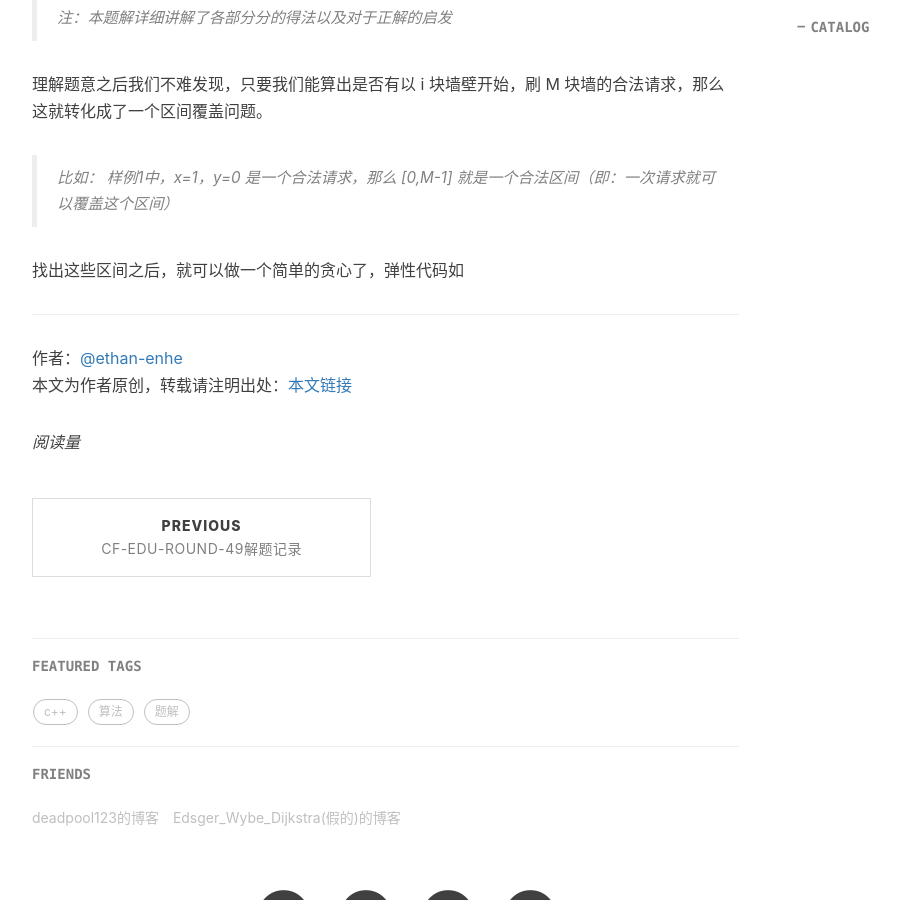
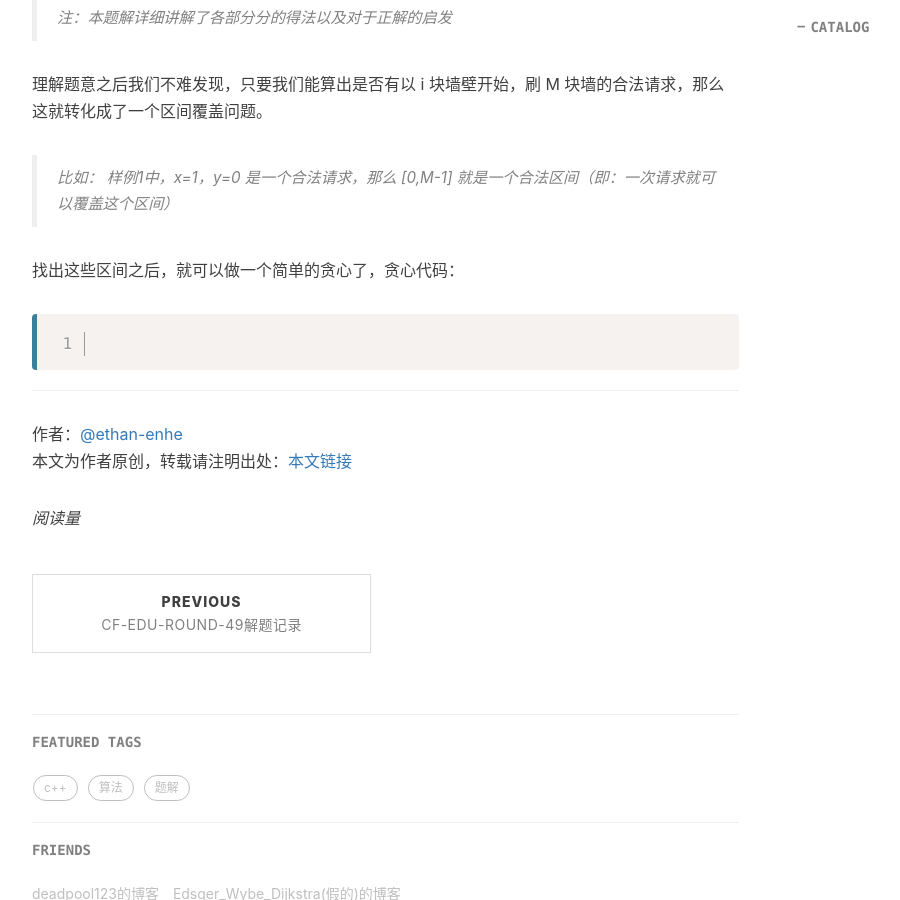
Before and after one commit to ethan-enhe/ethan-enhe.github.io, a Jekyll site: the page built from _posts/2020-08-18-【题解】[APIO2020]T1粉刷墙壁.md, in a window 1280 px wide and 900 px high, scrolled down 628 px. Shown: the whole window, without its empty margins (233-1133 px from the left). Built offline with Jekyll 4.4.1, drawn with Linux system fonts in a browser that asks for light colours; nearby versions of some CDN libraries; comment, search, counter and statistics services are not loaded.

Commit message:
_posts/2020-08-18-【题解】[APIO2020]T1粉刷墙壁.md updated from https://stackedit.io/

````diff
--- a/_posts/2020-08-18-【题解】[APIO2020]T1粉刷墙壁.md
+++ b/_posts/2020-08-18-【题解】[APIO2020]T1粉刷墙壁.md
@@ -19,9 +19,12 @@ tags:
 > 比如：
 > 样例1中，x=1，y=0 是一个合法请求，那么 [0,M-1] 就是一个合法区间（即：一次请求就可以覆盖这个区间）
 
-找出这些区间之后，就可以做一个简单的贪心了，弹性代码如
+找出这些区间之后，就可以做一个简单的贪心了，贪心代码：
+```cpp
+
+```
 
 <!--stackedit_data:
-eyJoaXN0b3J5IjpbMTk1NzczMjgyLDQ5NDE3OTYxMCwxOTQ1OD
+eyJoaXN0b3J5IjpbMzQwNjYwMzA4LDQ5NDE3OTYxMCwxOTQ1OD
 Y1MDIzLDgwODE4NDA0Ml19
 -->
````
